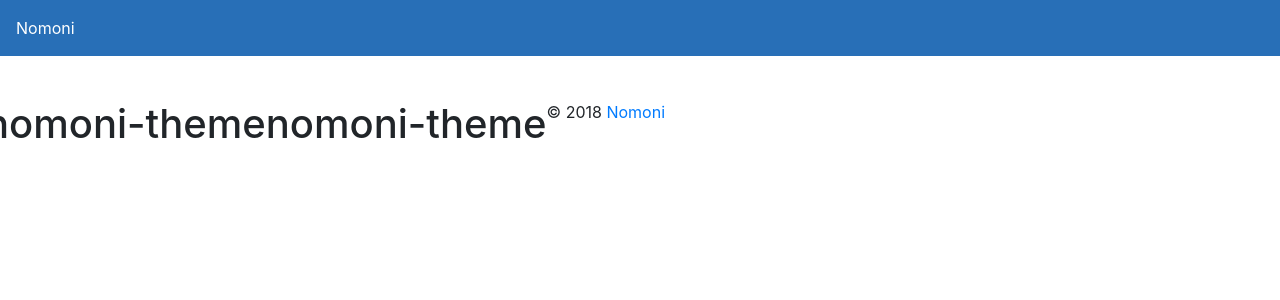
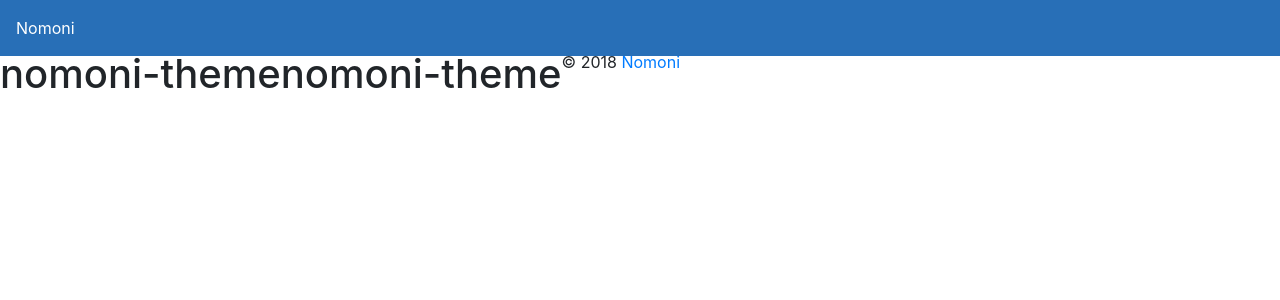
Before and after one commit to treefishuk/nomoni-theme, a Jekyll site: the page built from README.md, in a window 1280 px wide. Shown: the top 300 px of the page. Built offline with Jekyll 4.4.1, drawn with Linux system fonts in a browser that asks for light colours; our own code applies the rules of GitHub Pages for plain Markdown files.

Commit message:
Styles work

```diff
--- a/_sass/styles.scss
+++ b/_sass/styles.scss
@@ -1,13 +1,18 @@
 @import "bootstrap";
 
 body {
-    padding-top: 100px;
+    padding-top: 50px;
+    padding-left: 15px;
+    padding-right: 15px;
 
     > main {
         @extend .row;
 
         > nav {
             @extend .col-lg-3;
+
+            > ul {
+            }
         }
 
         article {
@@ -19,6 +24,7 @@ body {
         @extend .navbar;
         background: #286fb7;
         top: 0;
+        left: 0;
         position: fixed;
         width: 100%;
         z-index: 1000;
@@ -31,7 +37,9 @@ body {
 
 
 
-
+img{
+    max-width: 100%;
+}
 
 
 .highlighter-rouge {
```
